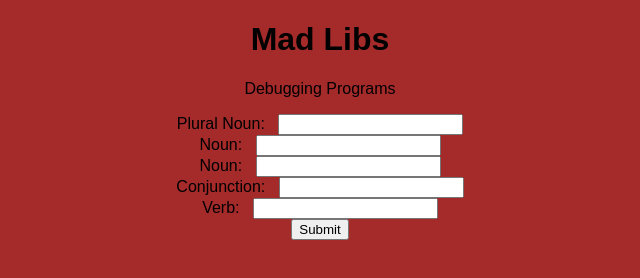
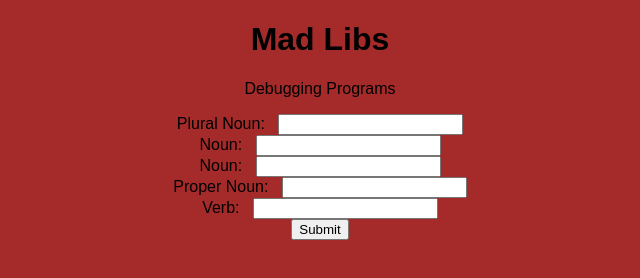
Before and after one commit to 201105756/madlibs, a plain HTML site: page index.html in a window 1280 px wide. Shown: the full height of the page, 320-960 px from the left. Drawn offline with Linux system fonts and the light colour scheme.

Commit message:
Update index.html

```diff
--- a/index.html
+++ b/index.html
@@ -27,7 +27,7 @@
         </div>
 
         <div>
-          <label for="propN">Conjunction: &nbsp</label>
+          <label for="propN">Proper Noun: &nbsp</label>
           <input type="text" id="propN" />
         </div>
 
```
